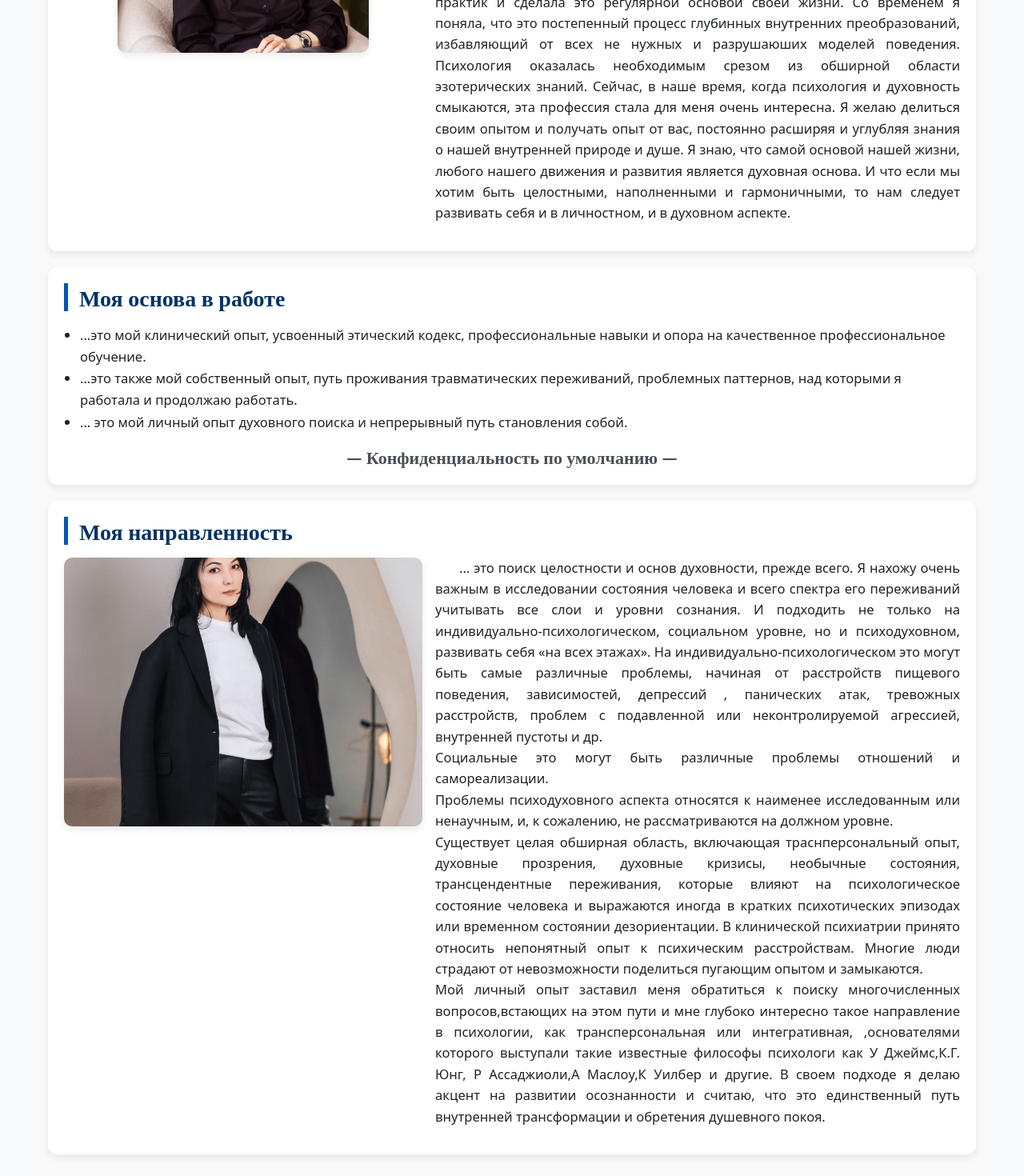
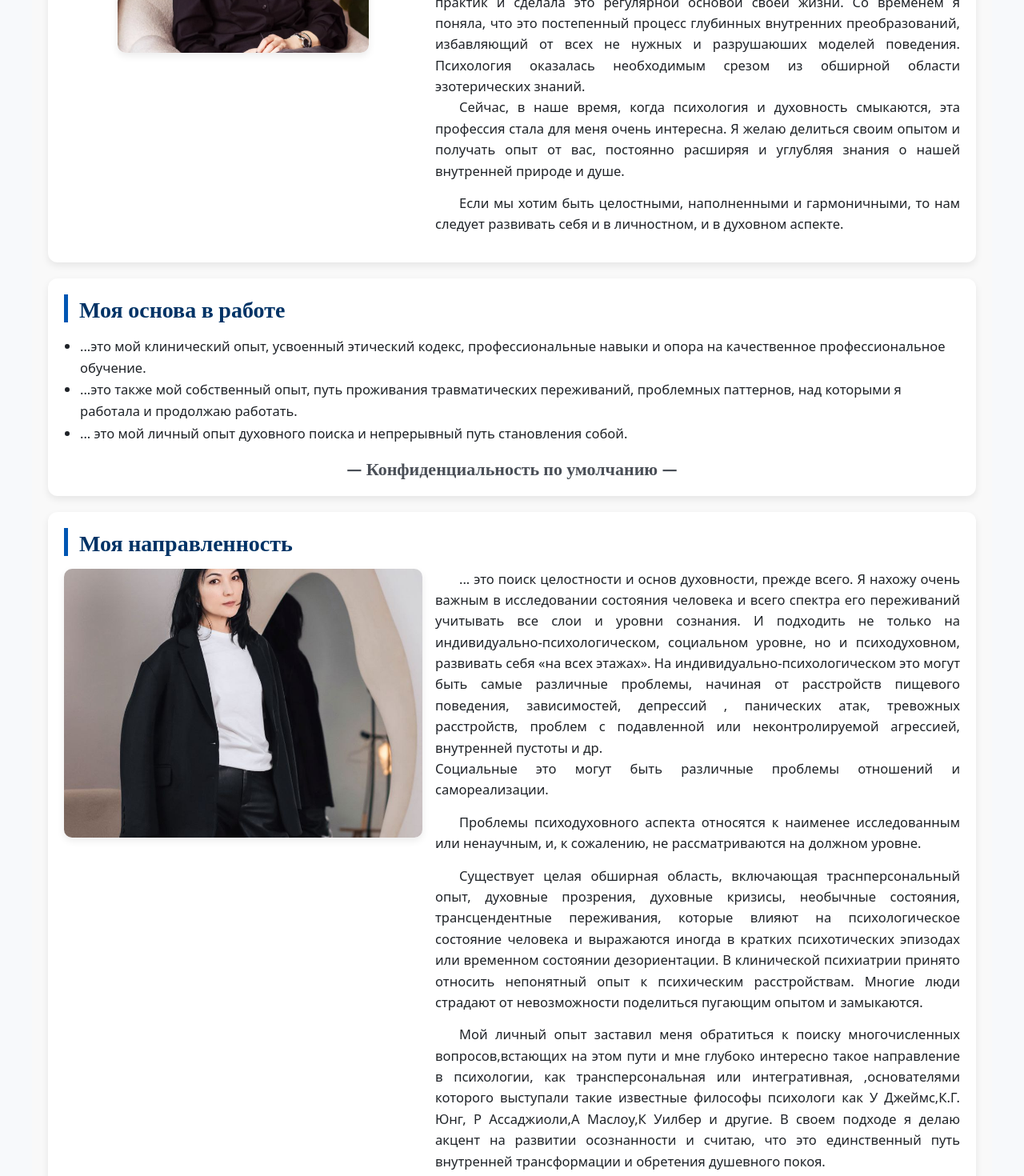
Before and after one commit to ZigranN/psychologist, a React (Vite) app in the folder front/: page /about in a window 1280 px wide. Shown: the part 1980-3450 px from the top of the page at 80% size. Built offline with nearby package versions, Linux system fonts and the light colour scheme.

Commit message:
Добавление сертификата

```diff
--- a/front/src/components/About/About.jsx
+++ b/front/src/components/About/About.jsx
@@ -211,9 +211,8 @@ const About = () => {
                             Обо мне
                         </h2>
                         <p>Дипломированный психолог / КНУ</p>
-                        <p>Гештальт-терапевт</p>
-                        <p>Сертификация по стандартам</p>
-                        <p>Европейской Ассоциации Гештальт-терапии</p>
+                        <p>Гештальт-терапевт / БГИ <p>
+                        </p>Сертификация по стандартам  Европейской Ассоциации Гештальт-терапии</p>
 
                         <p>
                             Регулярно участвую в обучающих программах по психотерапии и прохожу
--- a/front/src/pages/AboutPage/AboutPage.jsx
+++ b/front/src/pages/AboutPage/AboutPage.jsx
@@ -297,8 +297,14 @@ const AboutPage = () => {
 
                     <div className={styles.text}>
                         <p>Мне всегда был интересен внутренний мир человека. И меня с ранних лет занимали вопросы духовного поиска. Много лет я искала ответы на свои вопросы в различных источниках восточной философии. Спонтанно пережив  трансцендентный опыт, я осознала насколько мы малы в своём неведении и  велики в просторах нашей целостности. Проблеск этого ценного опыта дал мне импульс к дальнейшему исследованию себя. Я встала на путь духовных практик и сделала это регулярной основой своей жизни. Со временем я поняла, что это постепенный процесс глубинных внутренних преобразований, избавляющий от всех не нужных и разрушаюших моделей поведения.
-                            Психология оказалась необходимым срезом из обширной области эзотерических знаний. Сейчас, в наше время, когда психология и духовность смыкаются, эта профессия стала для меня очень интересна.
-                            Я желаю делиться своим опытом и получать опыт от вас, постоянно расширяя и углубляя знания о нашей внутренней природе и душе. Я знаю, что самой основой нашей жизни, любого нашего движения и развития является духовная основа. И что если мы хотим быть целостными, наполненными и гармоничными, то нам следует развивать себя и в  личностном, и в духовном аспекте.
+                            Психология оказалась необходимым срезом из обширной области эзотерических знаний.
+                            <p>
+                            Сейчас, в наше время, когда психология и духовность смыкаются, эта профессия стала для меня очень интересна.
+                            Я желаю делиться своим опытом и получать опыт от вас, постоянно расширяя и углубляя знания о нашей внутренней природе и душе.
+                            </p>
+                                <p>
+                            Если мы хотим быть целостными, наполненными и гармоничными, то нам следует развивать себя и в  личностном, и в духовном аспекте.
+                                </p>
                         </p>
 
                     </div>
@@ -328,11 +334,16 @@ const AboutPage = () => {
                            На индивидуально-психологическом это могут быть самые различные проблемы, начиная от расстройств пищевого поведения, зависимостей, депрессий , панических атак, тревожных расстройств, проблем с подавленной или неконтролируемой агрессией, внутренней пустоты и др. <br/>
 
                            Социальные это могут быть различные проблемы отношений и самореализации. <br/>
+                       </p>
+                        <p>
+                            Проблемы психодуховного аспекта относятся к наименее исследованным или ненаучным, и, к сожалению, не рассматриваются на должном уровне. <br/>
+                        </p>
+                        <p>
+                            Существует целая обширная область, включающая траснперсональный опыт, духовные прозрения, духовные кризисы, необычные состояния, трансцендентные переживания, которые влияют на психологическое состояние человека и выражаются иногда в кратких психотических эпизодах или временном состоянии дезориентации. В клинической психиатрии принято относить непонятный опыт к психическим расстройствам.
+                            Многие люди страдают от невозможности поделиться пугающим опытом и замыкаются. <br/>
+                        </p>
 
-                           Проблемы психодуховного аспекта относятся к наименее исследованным или ненаучным, и, к сожалению, не рассматриваются на должном уровне. <br/>
-
-                           Существует целая обширная область, включающая траснперсональный опыт, духовные прозрения, духовные кризисы, необычные состояния, трансцендентные переживания, которые влияют на психологическое состояние человека и выражаются иногда в кратких психотических эпизодах или временном состоянии дезориентации. В клинической психиатрии принято относить непонятный опыт к психическим расстройствам.
-                           Многие люди страдают от невозможности поделиться пугающим опытом и замыкаются. <br/>
+                        <p>
 
                             Мой личный опыт заставил меня обратиться к поиску многочисленных вопросов,встающих на этом пути и мне глубоко интересно такое направление в психологии, как трансперсональная или интегративная, ,основателями которого выступали такие известные философы  психологи  как У Джеймс,К.Г. Юнг, Р Ассаджиоли,А Маслоу,К Уилбер и другие.
 
```
